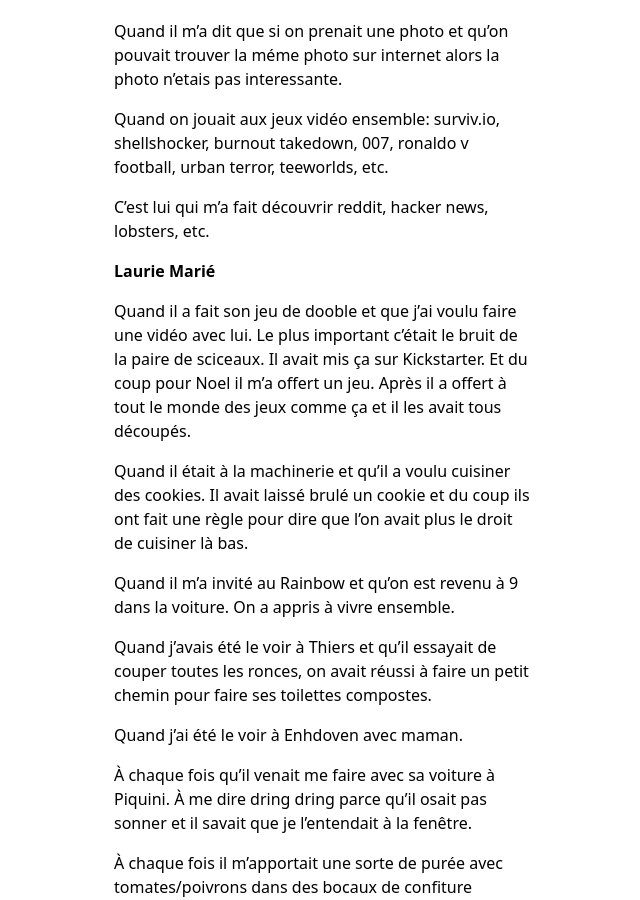
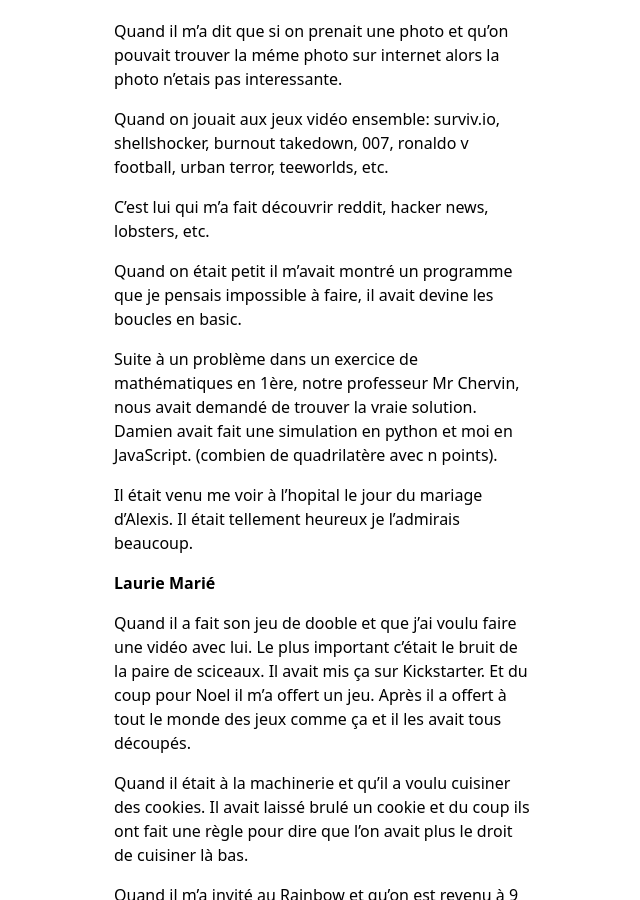
Before and after one commit to dorianmariefr/dorianmarie.fr-old, a Jekyll site: the page built from damien.md, in a window 1280 px wide and 900 px high, scrolled down 1021 px. Shown: the whole window, without its empty margins (318-958 px from the left). Built offline with Jekyll 4.4.1, drawn with Linux system fonts in a browser that asks for light colours; our own code applies the rules of GitHub Pages for plain Markdown files.

Commit message:
more souvenirs

```diff
--- a/damien.md
+++ b/damien.md
@@ -37,6 +37,12 @@ Quand on jouait aux jeux vidéo ensemble: surviv.io, shellshocker, burnout taked
 
 C'est lui qui m'a fait découvrir reddit, hacker news, lobsters, etc.
 
+Quand on était petit il m'avait montré un programme que je pensais impossible à faire, il avait devine les boucles en basic.
+
+Suite à un problème dans un exercice de mathématiques en 1ère, notre professeur Mr Chervin, nous avait demandé de trouver la vraie solution. Damien avait fait une simulation en python et moi en JavaScript. (combien de quadrilatère avec n points).
+
+Il était venu me voir à l'hopital le jour du mariage d'Alexis. Il était tellement heureux je l'admirais beaucoup.
+
 # Laurie Marié
 
 Quand il a fait son jeu de dooble et que j'ai voulu faire une vidéo avec lui. Le plus important c'était le bruit de la paire de sciceaux. Il avait mis ça sur Kickstarter. Et du coup pour Noel il m'a offert un jeu. Après il a offert à tout le monde des jeux comme ça et il les avait tous découpés.
```
